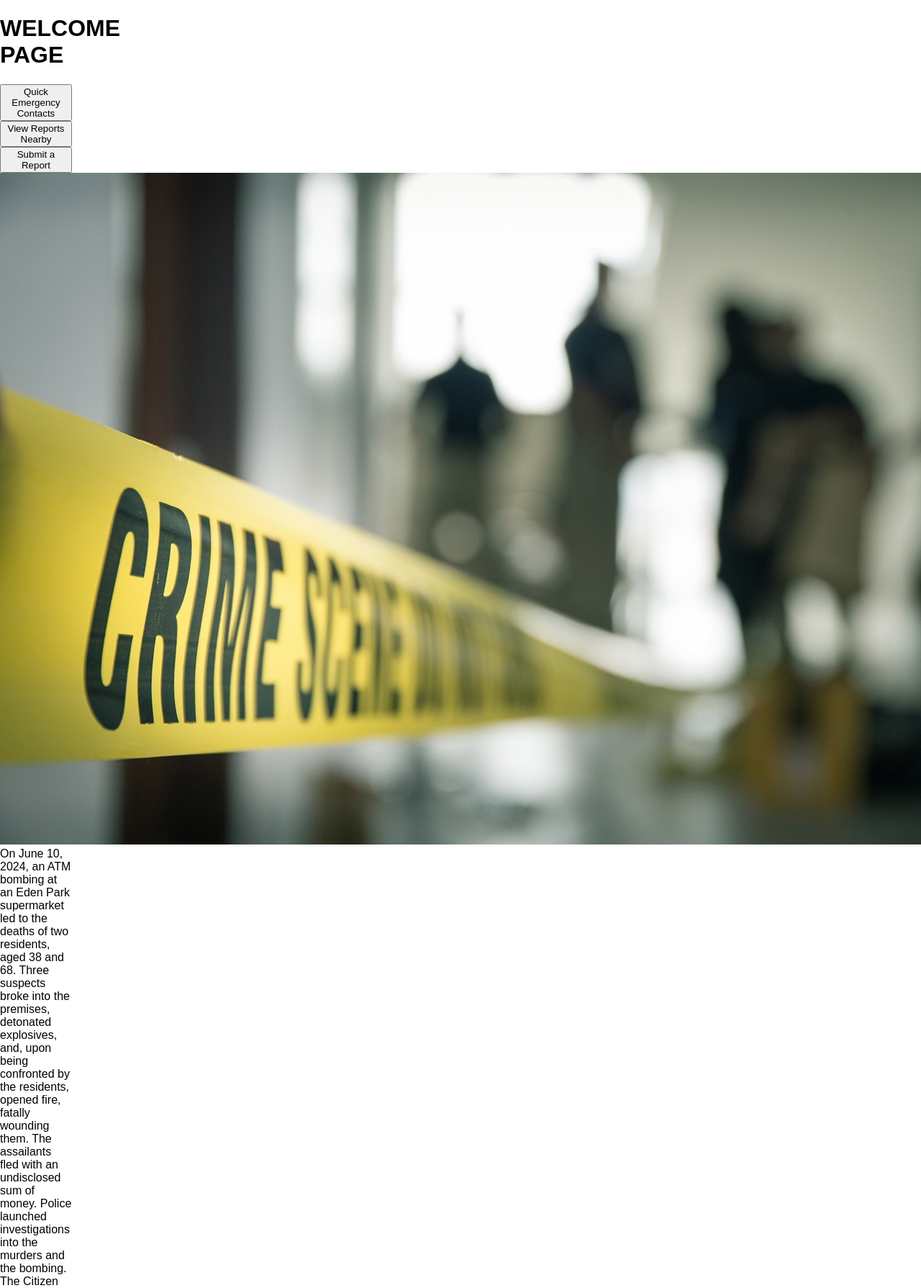
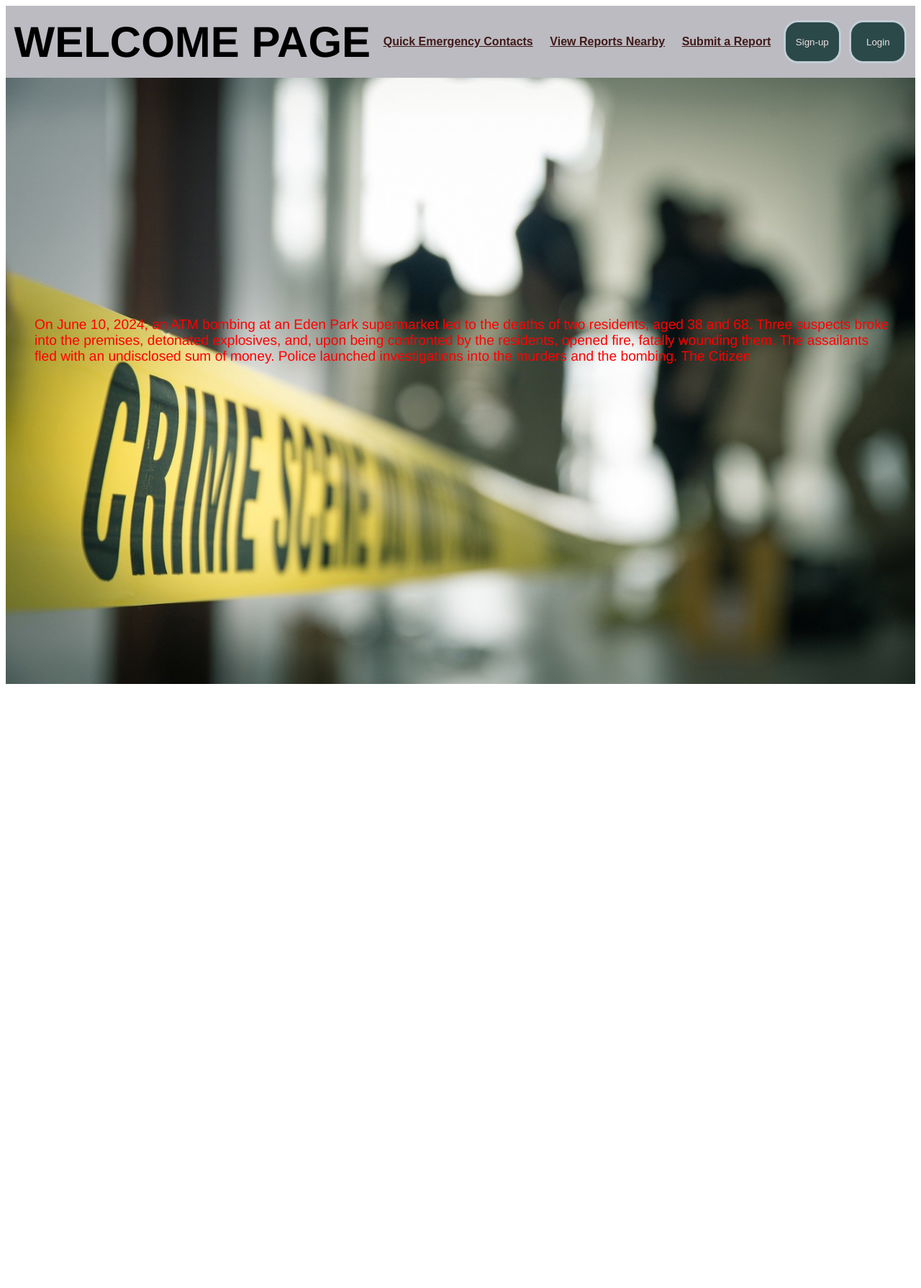
Before and after one commit to MN15LONER/DSW-GROUP-PROJECT, a PHP site: page /Home.html in a window 1280 px wide; the page is wider, and only the part inside the window is pictured. Shown: that part at 72% size. After the commit the page ends 950 px from the top of that part, so only its background shows below. Run offline with PHP 8.4, Linux system fonts and the light colour scheme.

Commit message:
added new css code and a login and sign up button in the home.html

```diff
--- a/Home.css
+++ b/Home.css
@@ -1,16 +1,79 @@
+
 body{
-  background-color: white;
-  font-family: Arial, Helvatica, sans-serif;
-  color: black;
-  width: 100px;
-  height: 100vh;
-  justify-content: center;
-  align-items: center;
-  margin: 0;
+  background: linear-gradient( rgb(0,0,0,0.7));
 }
 
-h2{
+.Homebuttons{
+  display: flex;
+justify-content: space-evenly;
+
+background-color: rgb(187, 187, 193);
+align-items: center;
+padding: 30x;
+position: relative;
+height: 100px;
+}
+button{
+  background: transparent;
+  border: none;
+}
+h1{
   color: dark-violet;
   font-size: 60px;
+  align-items: start;
+  justify-content: start;
+  font-family: 'Segoe UI', Tahoma, Geneva, Verdana, sans-serif;
+  font-family: 'Franklin Gothic Medium', 'Arial Narrow', Arial, sans-serif;
 
 }
+.top{
+  justify-content: right;
+  font-weight: bold;
+  font-size: 100%;
+  color:rgb(65, 26, 26);
+  text-decoration: underline;
+  size: 20px;
+}
+.top:hover{
+  color: #ffffff;
+  transition: 0.2s ease-in;
+}
+.topA{
+  border: 3px solid rgb(195, 205, 214);
+  background-color: rgb(44, 73, 74);
+  height: 60px;
+  width: 80px;
+  border-radius: 20px;
+  color: #ede1e1;
+}
+.topA:hover{
+  color:white;
+}
+.crimeImage{
+  width: 100%;
+
+  position: relative;
+
+}
+.text{
+
+
+  position: absolute;
+  top: 50%;
+  margin: 20px;
+  padding: 20px;
+  color: red;
+  font-family: 'Franklin Gothic Medium', 'Arial Narrow', Arial, sans-serif;
+  font-size: 120%;
+  background: none;
+  height: 50%;
+  flex-shrink: 0; /* Prevent shrinking */
+  min-width: 800px; /* Ensures a minimum size */
+
+
+}
+@media (max-width: 768px) {
+  .container {
+    flex-direction: column; /* Stack elements vertically on small screens */
+  }
+}
--- a/Home.html
+++ b/Home.html
@@ -14,14 +14,21 @@
 
         <h1 class="homehead">WELCOME PAGE</h1>
 
-        <a  href="Accessing_Emergency_Contacts.html">
+        <a  href="Emergency_Contacts.html">
             <button class="top">Quick Emergency Contacts</button>
         </a>
-        <a  href="View_Reports_Nearby.html">
+        <a  href="View_Reports.html">
             <button class="top">View Reports Nearby</button>
         </a>
-        <a href="Submit_a_Report.html">
+        <a href="Submit_Report.html">
             <button class="top" >Submit a Report</button>
+        </a>
+        <a href="Sign-up.html">
+            <button class="topA" >Sign-up</button>
+        </a>
+        <a href="Login.html">
+            <button class="topA" >Login</button>
+
         </a>
     </div>
 
```
